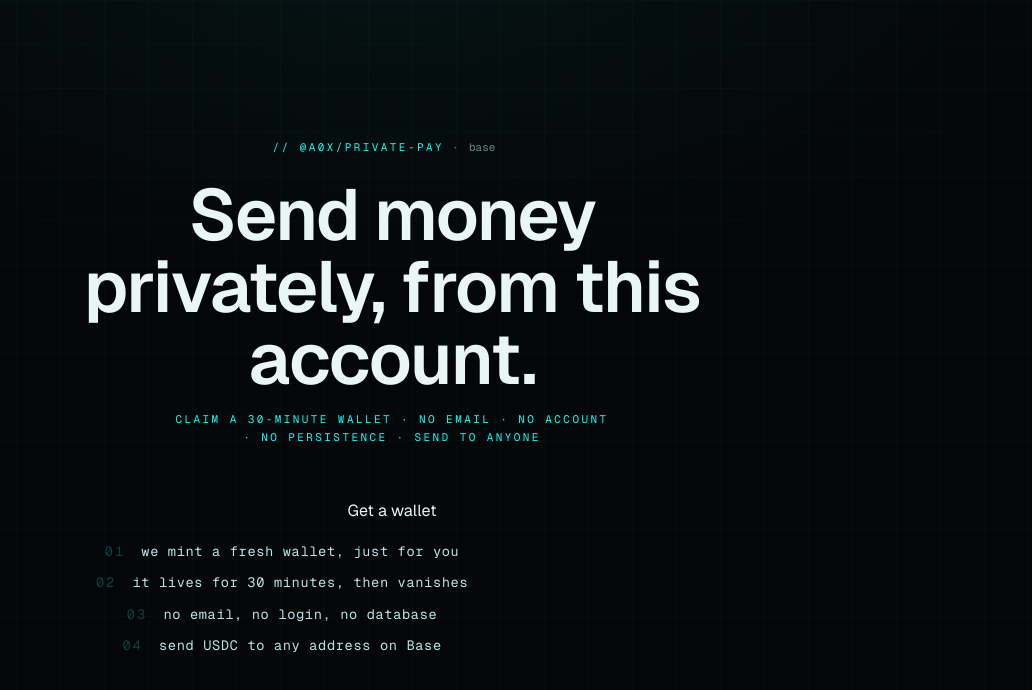
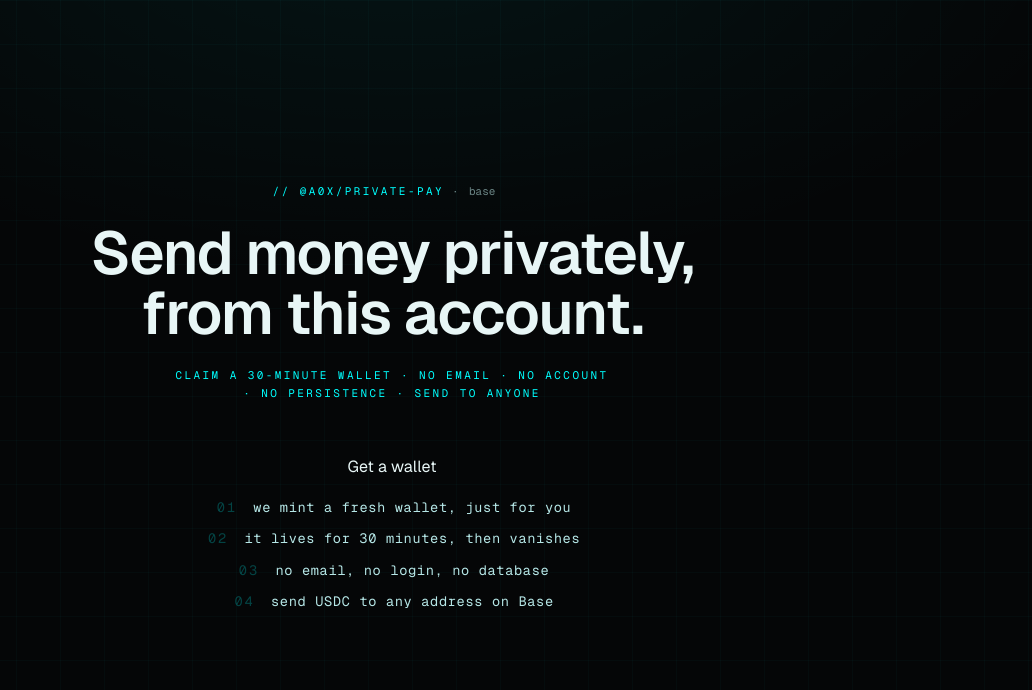
Before and after one commit to a0x-co/a0x-confidential-pay, a Next.js app in the folder apps/demo/: page / in a window 1280 px wide. Shown: the top 690 px of the page, without its empty margins (248-1280 px from the left). Built offline with nearby package versions, Linux system fonts and the light colour scheme.

Commit message:
style: balance hero (text-6xl max) + widen centered steps

```diff
--- a/apps/demo/app/page.tsx
+++ b/apps/demo/app/page.tsx
@@ -11,7 +11,7 @@ export default function Home() {
           <span className="cpay-cursor" />
         </div>
 
-        <h1 className="text-5xl md:text-7xl font-semibold tracking-tight text-[var(--fg)] mb-4">
+        <h1 className="text-4xl md:text-6xl font-semibold tracking-tight text-[var(--fg)] mb-6">
           Send money privately, from this account.
         </h1>
         <p className="cpay-monolabel normal-case tracking-[0.08em] text-[#6b8585] mb-10 max-w-md mx-auto leading-relaxed">
@@ -26,7 +26,7 @@ export default function Home() {
           Get a wallet
         </Link>
 
-        <ol className="cpay-steps mt-12 text-left max-w-md mx-auto">
+        <ol className="cpay-steps mt-16 text-center max-w-2xl mx-auto">
           <li className="cpay-step">
             <span className="cpay-step-num">01</span>
             <span className="cpay-step-desc">we mint a fresh wallet, just for you</span>
```
